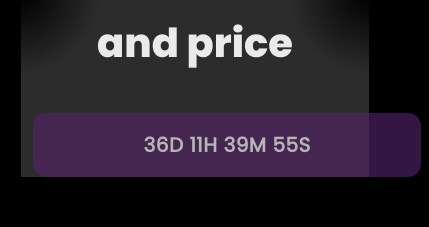
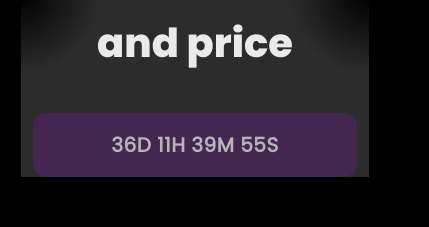
Before and after one commit to Xiphiar/teddy_site, a React (Create React App) app: page /home in a window 390 px wide. Shown: the part 2773-3000 px from the top of the page, 429 px wide, since content can reach past the window. Built offline with nearby package versions, Linux system fonts and the light colour scheme.

Commit message:
fix mint button on mobile

```diff
--- a/src/index.css
+++ b/src/index.css
@@ -106,7 +106,8 @@ main {
   padding-right: 20px;
   padding-top: 12px;
   padding-bottom: 12px;
-  width: 388px;
+  width: 100%;
+  max-width: 388px;
   height: 64px;
   border-radius: 12.6858px;
 
```
